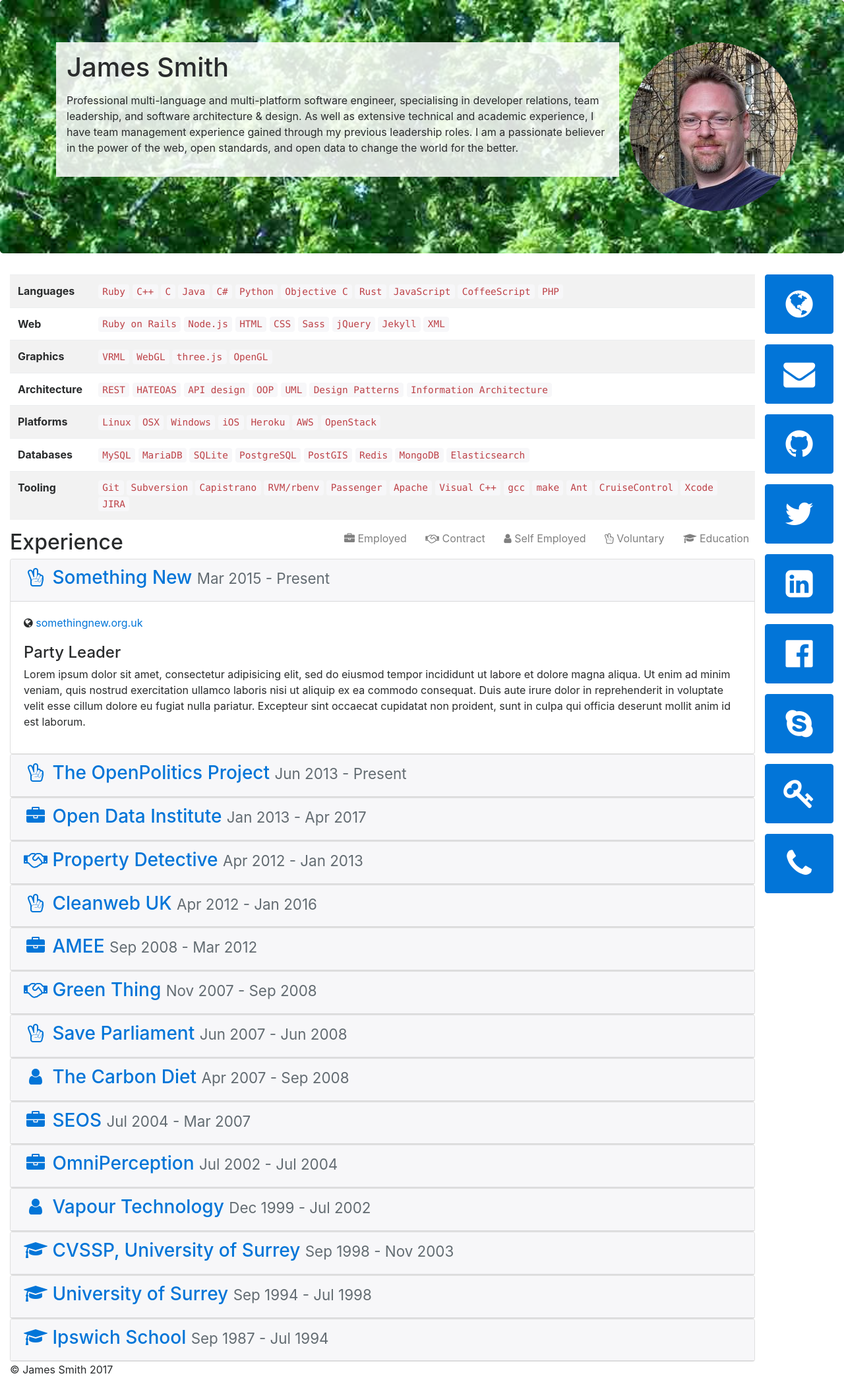
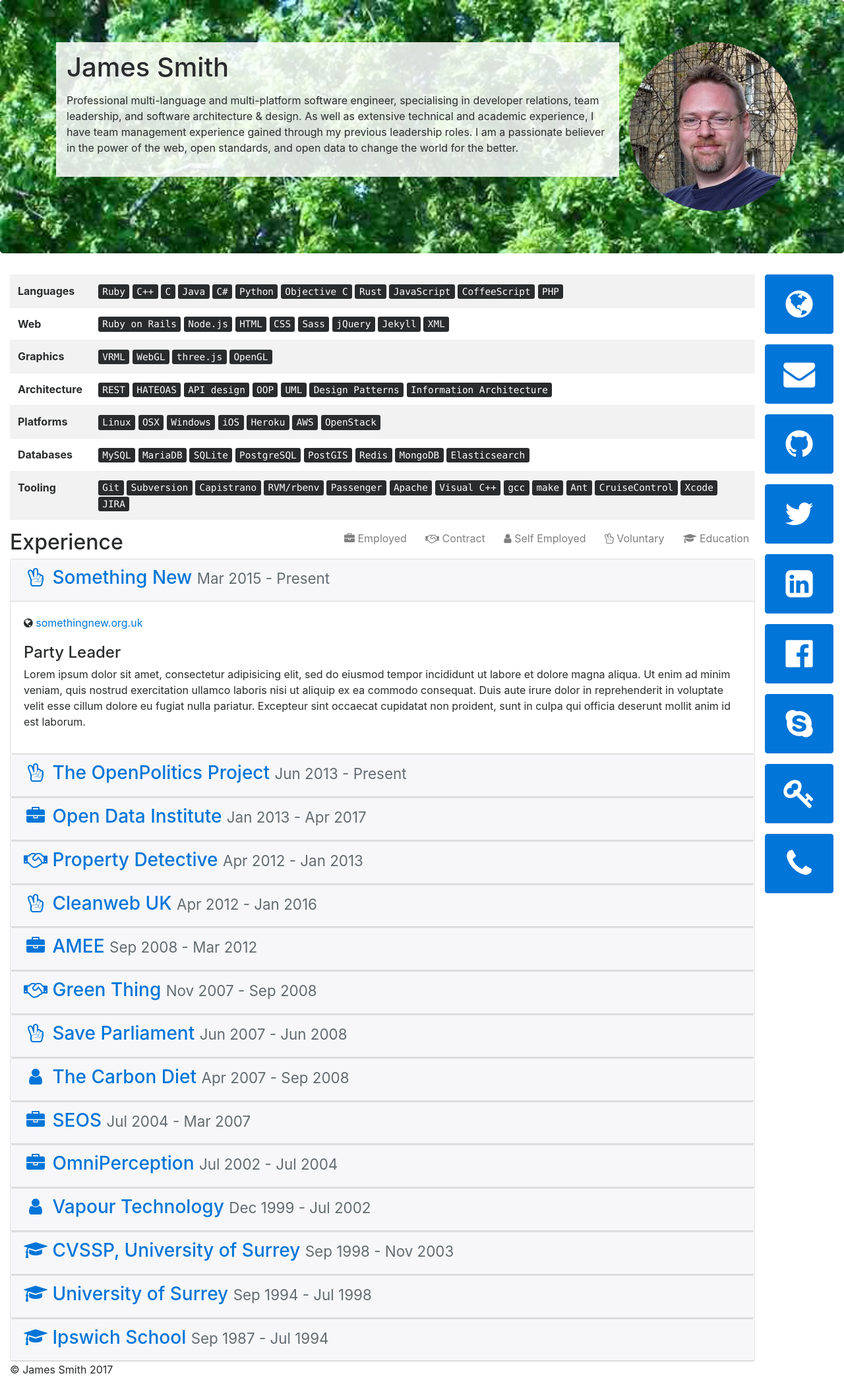
Before and after one commit to Floppy/cv, a Jekyll site: the page built from index.md, in a window 1280 px wide. Shown: the whole page at 66% size. Built offline with Jekyll 4.4.1, drawn with Linux system fonts in a browser that asks for light colours; nearby versions of some CDN libraries.

Commit message:
restyle skills

```diff
--- a/_includes/skills.html
+++ b/_includes/skills.html
@@ -6,7 +6,7 @@
       </th>
       <td>
         {% for skill in category[1] %}
-          <code>{{ skill }}</code>
+          <kbd>{{ skill }}</kbd>
         {% endfor %}
       </td>
     </tr>
```
